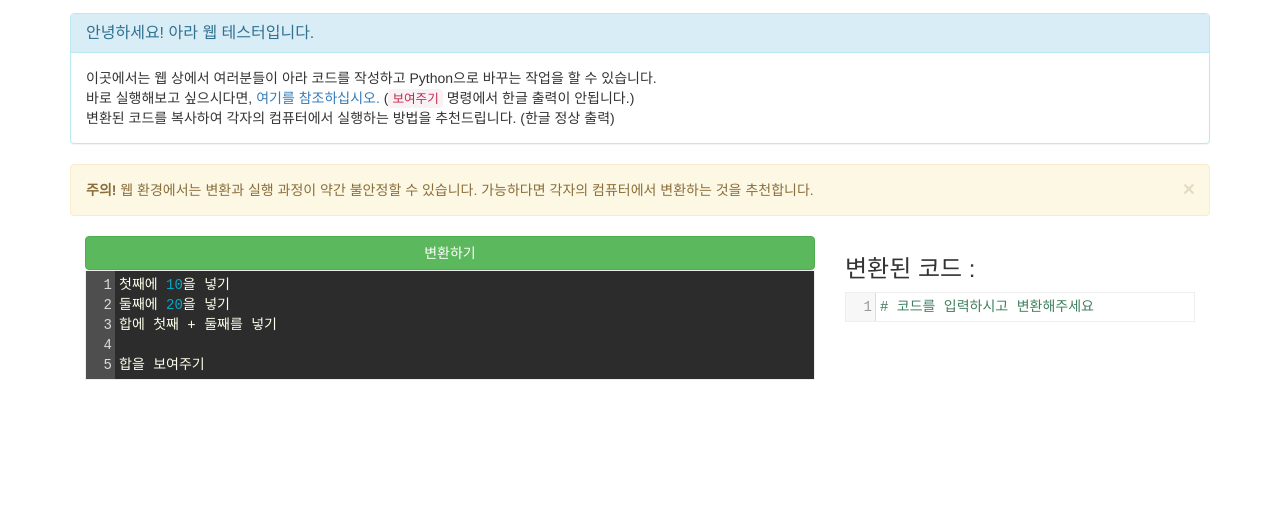
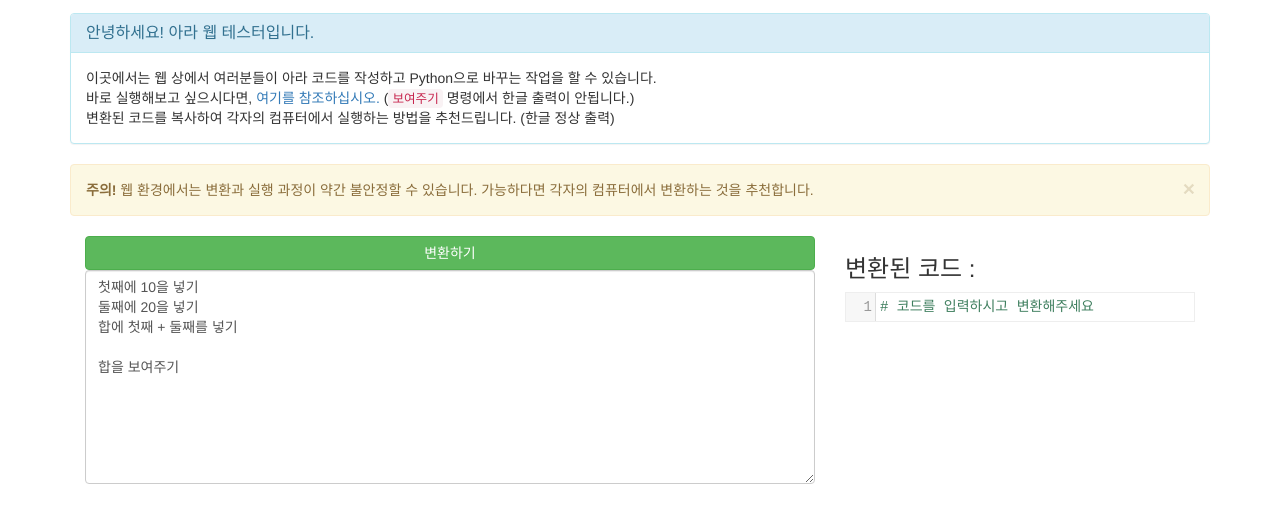
Before and after one commit to harrydrippin/AraLanguage, a plain HTML site: page ara_test.html in a window 1280 px wide. Shown: the part 57-580 px from the top of the page. Drawn offline with nearby package versions, Linux system fonts and the light colour scheme.

Commit message:
Update ara_test.html

```diff
--- a/ara_test.html
+++ b/ara_test.html
@@ -80,7 +80,7 @@
         <div class="code-editor col-md-8" style="height: auto">
           <button type="button" class="btn btn-success" style="width: 100%" onclick="convert();">변환하기</button>
           <form>
-            <textarea id="code" name="code">
+            <textarea class="form-control" rows="10" id="code" name="code">
 첫째에 10을 넣기
 둘째에 20을 넣기
 합에 첫째 + 둘째를 넣기
@@ -98,12 +98,12 @@
     <script src="https://ajax.googleapis.com/ajax/libs/jquery/1.11.2/jquery.min.js"></script>
     <script src="https://maxcdn.bootstrapcdn.com/bootstrap/3.3.2/js/bootstrap.min.js"></script>
     <script>
-      var editor = CodeMirror.fromTextArea(document.getElementById("code"), {
-        lineNumbers: true,
-        indentUnit: 4,
-        viewportMargin: Infinity,
-        theme: "mbo"
-      });
+      //var editor = CodeMirror.fromTextArea(document.getElementById("code"), {
+      //  lineNumbers: true,
+      //  indentUnit: 4,
+      //  viewportMargin: Infinity,
+      //  theme: "mbo"
+      //});
 
       var pycode_print = CodeMirror.fromTextArea(document.getElementById("printer"), {
         mode: {name: "python",
```
